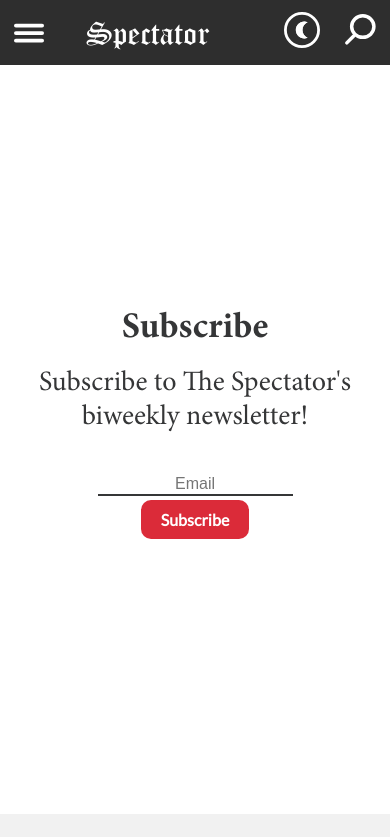
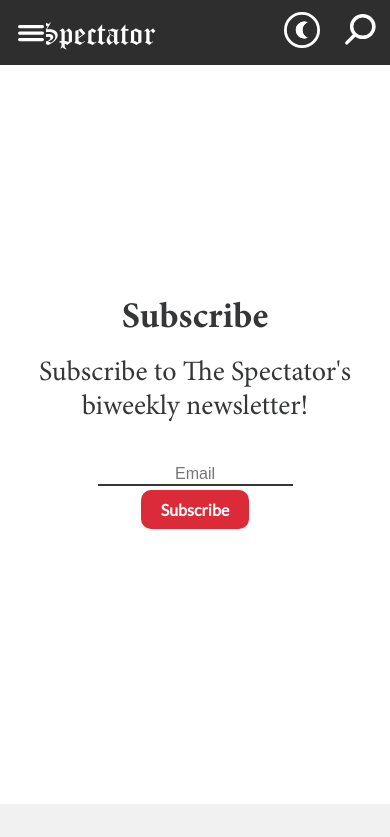
Before and after one commit to stuyspec/stuyspec-rewrite, a Next.js app: page /subscribe in a window 390 px wide. Shown: the top 837 px of the page. Built offline with nearby package versions, Linux system fonts and the light colour scheme.

Commit message:
Replace navbar on mobile for more screen estate.
The original header was changed from sticky to static for small screen
users. A new fixed position collapsible navbar replaced the
original navbar.

```diff
--- /dev/null
+++ b/components/Sidenav.tsx
@@ -0,0 +1,54 @@
+import styles from "../styles/Sidenav.module.css";
+import Link from "next/link";
+import Image from "next/image";
+import { useState } from "react";
+
+const links = [
+	{label: 'News', path: '/department/news'},
+	{label: 'Features', path: '/department/features'},
+	{label: 'Opinions', path: '/department/opinions'},
+	{label: 'Science', path: '/department/science'},
+	{label: 'Arts & Entertainment', path: '/department/ae'},
+	{label: 'Humor', path: '/department/humor'},
+	{label: 'Sports', path: '/department/sports'},
+	{label: 'Spec+', path: '/department/spec-plus'},
+	{label: 'Recruitments', path: '/about/recruitments'},
+  ];
+
+const Sidenav = () => {
+	const [viewSubSection, setViewSubSection] = useState(false);
+	function toggleMenu() {
+		setViewSubSection(!viewSubSection);
+	}
+
+	return (
+		<div id={styles.nav_parent}>
+			<nav id={styles.nav}>
+				<div
+					id={styles.hamburgerMenu}
+					className="button"
+					onClick={toggleMenu}
+				>
+					<Image
+						src="/images/hamburger-menu.svg"
+						width={30}
+						height={30}
+						id={styles.hamburgerMenu}
+						className="button"
+						alt="Button to view the departments"
+					/>
+				</div>
+			</nav>
+			<div
+				id={styles.sidenav}
+				className={viewSubSection ? "" : styles.hide}
+			>
+
+        {links.map ((i) => {return <Link href={i.path}> {i.label}</Link>})}
+
+			</div>
+		</div>
+	);
+};
+
+export default Sidenav;
--- a/pages/_app.tsx
+++ b/pages/_app.tsx
@@ -4,6 +4,7 @@ import Navbar from "../components/Navbar";
 import Footer from "../components/Footer";
 import Script from "next/script";
 import Head from "next/head";
+import Sidenav from "../components/Sidenav";
 
 function MyApp(props: AppProps) {
 	let { Component, pageProps } = props;
@@ -15,6 +16,9 @@ function MyApp(props: AppProps) {
 			<div>
 				<div id="navbar">
 					<Navbar />
+				</div>
+				<div id="sidenav">
+					<Sidenav />
 				</div>
 				<div id="main">
 					<Component {...pageProps} />
--- a/styles/Navbar.module.css
+++ b/styles/Navbar.module.css
@@ -113,6 +113,7 @@
 
 	#hamburgerMenu {
 		display: block;
+		display: none;
 	}
 
 	.hide {
@@ -121,12 +122,14 @@
 
 	#department_bar {
 		flex-direction: column;
+		display: none;
 	}
 
 	#department_bar span {
 		margin-top: 5px;
 		margin-bottom: 5px;
 		font-size: 1.2rem;
+		display: none;
 	}
 }
 
--- /dev/null
+++ b/styles/Sidenav.module.css
@@ -0,0 +1,85 @@
+#nav_parent {
+	width: 100%;
+	background-color: var(--primary-nav);
+}
+
+#nav {
+	width: 100%;
+	height: 40px;
+	padding: 1px 14px;
+	margin-top: -50px;
+
+	grid-template-columns: 48px 250px 120px 48px 48px;
+	grid-template-rows: 100%;
+	column-gap: 2rem;
+
+	display: fixed;
+	align-items: center;
+	overflow: hidden;
+}
+
+#hamburgerMenu {
+	display: none;
+	background: var(--secondary-nav);
+	cursor: pointer;
+	padding: 2px;
+	border-radius: 5px;
+	position: fixed;
+	z-index: 1;
+}
+
+#hamburgerMenu:hover,
+#subscribe:hover,
+#colorModeToggle:hover,
+#searchButton:hover,
+.clickable_nav_element:hover {
+	opacity: 0.75;
+}
+#hamburgerMenu:active,
+#subscribe:active,
+#colorModeToggle:active,
+#searchButton:active,
+.clickable_nav_element:active {
+	opacity: 0.5;
+}
+
+#nav {
+	grid-template-columns: 48px calc(100% - 188px) 56px 56px;
+	column-gap: 1.5rem;
+}
+
+#hamburgerMenu {
+	display: block;
+}
+
+.hide {
+	display: none !important;
+}
+
+.clickable_nav_element {
+	cursor: pointer;
+}
+
+
+#sidenav {
+	background-color: var(--secondary);
+    position: fixed;
+	opacity: 1;
+	border-radius: 10px;
+	z-index: 1;
+}
+
+#sidenav a {
+    display: block;
+    color: var(--primary);
+    padding: 8px;
+    text-decoration: none;
+	font-family: var(--secondary-font);
+	border-radius: 10px;
+}
+
+#sidenav a:hover:not(.active) {
+    background-color: var(--secondary-nav);
+    color: white;
+	border-radius: 10px;
+}
--- a/styles/globals.css
+++ b/styles/globals.css
@@ -109,6 +109,14 @@ a {
 	z-index: 3;
 }
 
+@media screen and (max-width: 940px) {
+	#navbar {
+		position: static;
+		top: 0;
+		z-index: 3;
+	}
+}
+
 .link {
 	background: linear-gradient(to right, var(--primary), var(--primary)),
 		linear-gradient(to right, var(--accent), var(--accent));
```
